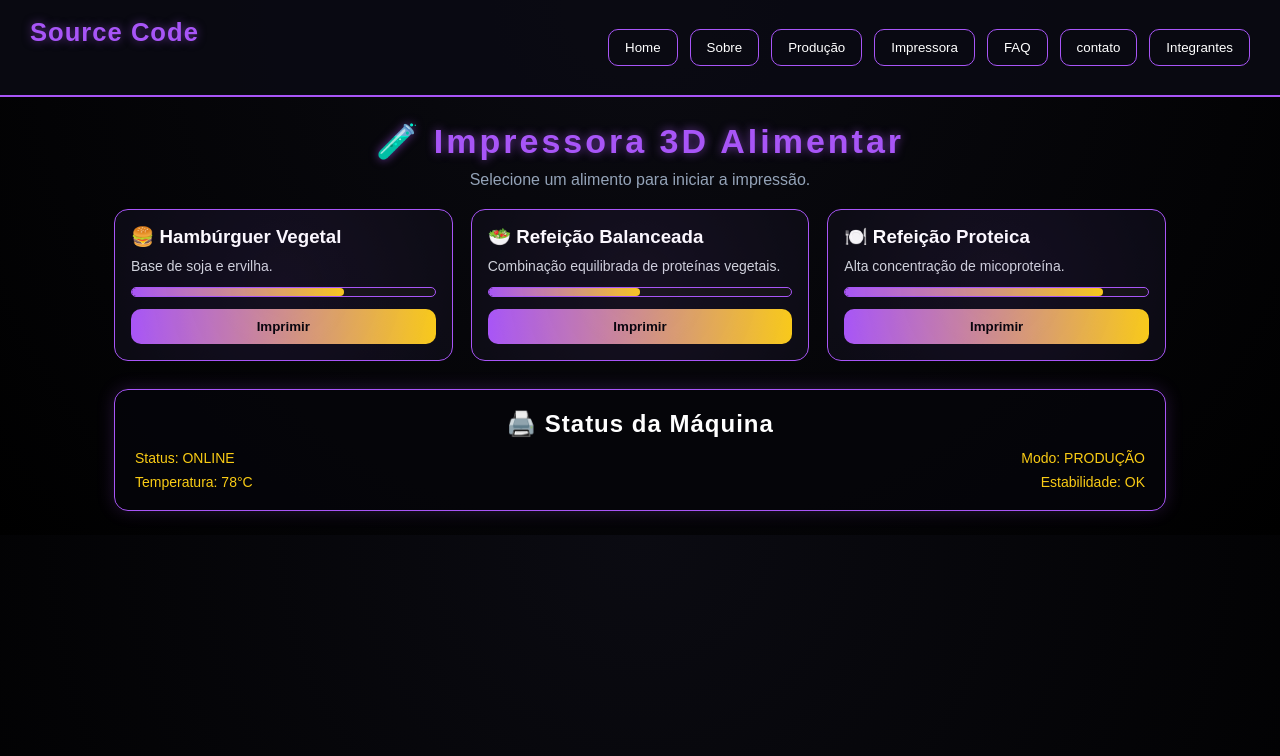
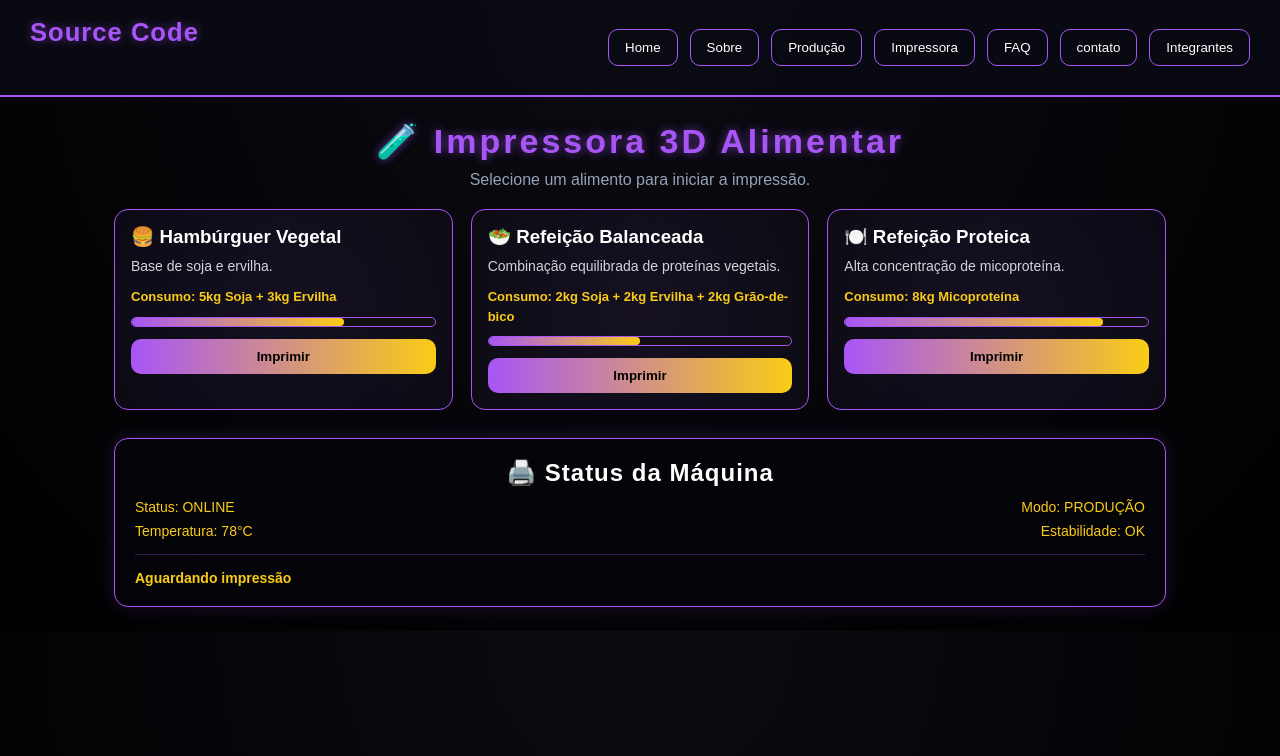
Before and after one commit to U-Ale/Foodprint-space, a React (Vite) app in the folder foodprint-3d/: page / in a window 1280 px wide. Both pictures are taken after a click on the button "Impressora". Shown: the top 756 px of the page. Built offline with nearby package versions, Linux system fonts and the light colour scheme.

Commit message:
Agora foi adicionada a função da impressora e produção onde elas ficam interligadas fazendo suas impressoes diminuirem uq esta na produção/estoque

```diff
--- a/foodprint-3d/src/App.jsx
+++ b/foodprint-3d/src/App.jsx
@@ -14,8 +14,14 @@ import Contato from "./pages/Contato";
 function App() {
   const [pagina, setPagina] = useState("home");
   const [menuAberto, setMenuAberto] = useState(false);
-  return (
 
+  const [estoque, setEstoque] = useState({
+    ervilha: 850,
+    soja: 720,
+    micoproteina: 930,
+    graoDeBico: 650
+  });
+    return (
     <>
 
       <nav className="navbar">
@@ -102,13 +108,13 @@ function App() {
       {pagina === "faq" && <FAQ />}
       {pagina === "sobre" && <Sobre />}
       {pagina === "integrantes" && <Integrantes />}
-      {pagina === "impressora" && <Impressora />}
-      {pagina === "producao" && <Producao />}
+      {pagina === "impressora" && (<Impressora estoque={estoque}setEstoque={setEstoque}/>)}
+      {pagina === "producao" && (<Producao estoque={estoque} />)}
       {pagina === "contato" && <Contato />}
 
 
     </>
-  );
+    )
 }
 
 export default App;
--- a/foodprint-3d/src/css/home.css
+++ b/foodprint-3d/src/css/home.css
@@ -377,9 +377,60 @@ body {
   }
 }
 
+/* ===== STATUS IMPRESSÃO ===== */
 
+.button:disabled {
+  opacity: 0.7;
+  cursor: not-allowed;
+}
 
+.printer-status:last-child {
+  margin-top: 15px;
+  padding-top: 15px;
+  border-top: 1px solid rgba(168, 85, 247, 0.3);
+  font-weight: bold;
+  color: #facc15;
+}
 
+.card p:nth-of-type(2) {
+  color: #facc15;
+  font-size: 13px;
+  font-weight: bold;
+}
+
+/* ===== CORREÇÃO DOS CLIQUES ===== */
+
+.card::before {
+  pointer-events: none;
+}
+
+.card > * {
+  position: relative;
+  z-index: 2;
+}
+
+/* ===== BOTÃO DESABILITADO ===== */
+
+.button:disabled {
+  opacity: 0.7;
+  cursor: not-allowed;
+}
+
+/* ===== STATUS IMPRESSÃO ===== */
+
+.printer-status:last-child {
+  margin-top: 15px;
+  padding-top: 15px;
+  border-top: 1px solid rgba(168, 85, 247, 0.3);
+  font-weight: bold;
+  color: #facc15;
+}
+
+.card p:nth-of-type(2) {
+  color: #facc15;
+  font-size: 13px;
+  font-weight: bold;
+}
 
 
 
--- a/foodprint-3d/src/pages/Impressora.jsx
+++ b/foodprint-3d/src/pages/Impressora.jsx
@@ -1,5 +1,94 @@
-function Impressora() {
+import { useState } from "react";
 
+function Impressora({ estoque, setEstoque }) {
+
+  const [imprimindo, setImprimindo] = useState(false);
+  const [status, setStatus] = useState("Aguardando impressão");
+
+  function imprimirHamburguer() {
+
+    if (imprimindo) return;
+
+    if (
+      estoque.soja < 5 ||
+      estoque.ervilha < 3
+    ) {
+      setStatus("Estoque insuficiente");
+      return;
+    }
+
+    setImprimindo(true);
+    setStatus("Imprimindo Hambúrguer Vegetal...");
+
+    setTimeout(() => {
+
+      setEstoque({
+        ...estoque,
+        soja: estoque.soja - 5,
+        ervilha: estoque.ervilha - 3
+      });
+
+      setStatus("Hambúrguer concluído!");
+      setImprimindo(false);
+
+    }, 3000);
+  }
+
+  function imprimirBalanceada() {
+
+    if (imprimindo) return;
+
+    if (
+      estoque.soja < 2 ||
+      estoque.ervilha < 2 ||
+      estoque.graoDeBico < 2
+    ) {
+      setStatus("Estoque insuficiente");
+      return;
+    }
+
+    setImprimindo(true);
+    setStatus("Imprimindo Refeição Balanceada...");
+
+    setTimeout(() => {
+
+      setEstoque({
+        ...estoque,
+        soja: estoque.soja - 2,
+        ervilha: estoque.ervilha - 2,
+        graoDeBico: estoque.graoDeBico - 2
+      });
+
+      setStatus("Refeição concluída!");
+      setImprimindo(false);
+
+    }, 3000);
+  }
+
+  function imprimirProteica() {
+
+    if (imprimindo) return;
+
+    if (estoque.micoproteina < 8) {
+      setStatus("Estoque insuficiente");
+      return;
+    }
+
+    setImprimindo(true);
+    setStatus("Imprimindo Refeição Proteica...");
+
+    setTimeout(() => {
+
+      setEstoque({
+        ...estoque,
+        micoproteina: estoque.micoproteina - 8
+      });
+
+      setStatus("Refeição Proteica concluída!");
+      setImprimindo(false);
+
+    }, 3000);
+  }
 
   return (
     <main className="container">
@@ -12,51 +101,95 @@ function Impressora() {
         Selecione um alimento para iniciar a impressão.
       </p>
 
-      {/* GRID DE OPÇÕES */}
       <section className="grid">
 
         <div className="card">
+
           <h3>🍔 Hambúrguer Vegetal</h3>
+
           <p>Base de soja e ervilha.</p>
 
+          <p>
+            Consumo: 5kg Soja + 3kg Ervilha
+          </p>
+
           <div className="status-bar">
-            <div className="status-fill" style={{ width: "70%" }}></div>
+            <div
+              className="status-fill"
+              style={{ width: "70%" }}
+            ></div>
           </div>
 
-          <button className="button">
-            Imprimir
+          <button
+            className="button"
+            onClick={imprimirHamburguer}
+            disabled={imprimindo}
+          >
+            {imprimindo ? "Imprimindo..." : "Imprimir"}
           </button>
+
         </div>
 
         <div className="card">
+
           <h3>🥗 Refeição Balanceada</h3>
-          <p>Combinação equilibrada de proteínas vegetais.</p>
+
+          <p>
+            Combinação equilibrada de proteínas vegetais.
+          </p>
+
+          <p>
+            Consumo: 2kg Soja + 2kg Ervilha + 2kg Grão-de-bico
+          </p>
 
           <div className="status-bar">
-            <div className="status-fill" style={{ width: "50%" }}></div>
+            <div
+              className="status-fill"
+              style={{ width: "50%" }}
+            ></div>
           </div>
 
-          <button className="button">
-            Imprimir
+          <button
+            className="button"
+            onClick={imprimirBalanceada}
+            disabled={imprimindo}
+          >
+            {imprimindo ? "Imprimindo..." : "Imprimir"}
           </button>
+
         </div>
 
         <div className="card">
+
           <h3>🍽️ Refeição Proteica</h3>
-          <p>Alta concentração de micoproteína.</p>
+
+          <p>
+            Alta concentração de micoproteína.
+          </p>
+
+          <p>
+            Consumo: 8kg Micoproteína
+          </p>
 
           <div className="status-bar">
-            <div className="status-fill" style={{ width: "85%" }}></div>
+            <div
+              className="status-fill"
+              style={{ width: "85%" }}
+            ></div>
           </div>
 
-          <button className="button">
-            Imprimir
+          <button
+            className="button"
+            onClick={imprimirProteica}
+            disabled={imprimindo}
+          >
+            {imprimindo ? "Imprimindo..." : "Imprimir"}
           </button>
+
         </div>
 
       </section>
 
-      {/* PAINEL DA IMPRESSORA */}
       <section className="printer-panel">
 
         <h2>🖨️ Status da Máquina</h2>
@@ -71,6 +204,10 @@ function Impressora() {
           <span>Estabilidade: OK</span>
         </div>
 
+        <div className="printer-status">
+          <span>{status}</span>
+        </div>
+
       </section>
 
     </main>
--- a/foodprint-3d/src/pages/Producao.jsx
+++ b/foodprint-3d/src/pages/Producao.jsx
@@ -1,4 +1,4 @@
-function Producao() {
+function Producao({ estoque }) {
   return (
     <main className="producao">
 
@@ -19,25 +19,25 @@ function Producao() {
 
           <div className="producao-card">
             <h3>🌱 Ervilha</h3>
-            <p>Estoque: 850 kg</p>
+            <p>Estoque: {estoque.ervilha} kg</p>
             <p>Status: Estável</p>
           </div>
 
           <div className="producao-card">
             <h3>🌱 Soja</h3>
-            <p>Estoque: 720 kg</p>
+            <p>Estoque: {estoque.soja} kg</p>
             <p>Status: Estável</p>
           </div>
 
           <div className="producao-card">
             <h3>🍄 Micoproteína</h3>
-            <p>Estoque: 930 kg</p>
+            <p>Estoque: {estoque.micoproteina} kg</p>
             <p>Status: Excelente</p>
           </div>
 
           <div className="producao-card">
             <h3>🫘 Grão-de-bico</h3>
-            <p>Estoque: 650 kg</p>
+            <p>Estoque: {estoque.graoDeBico} kg</p>
             <p>Status: Atenção</p>
           </div>
 
```
